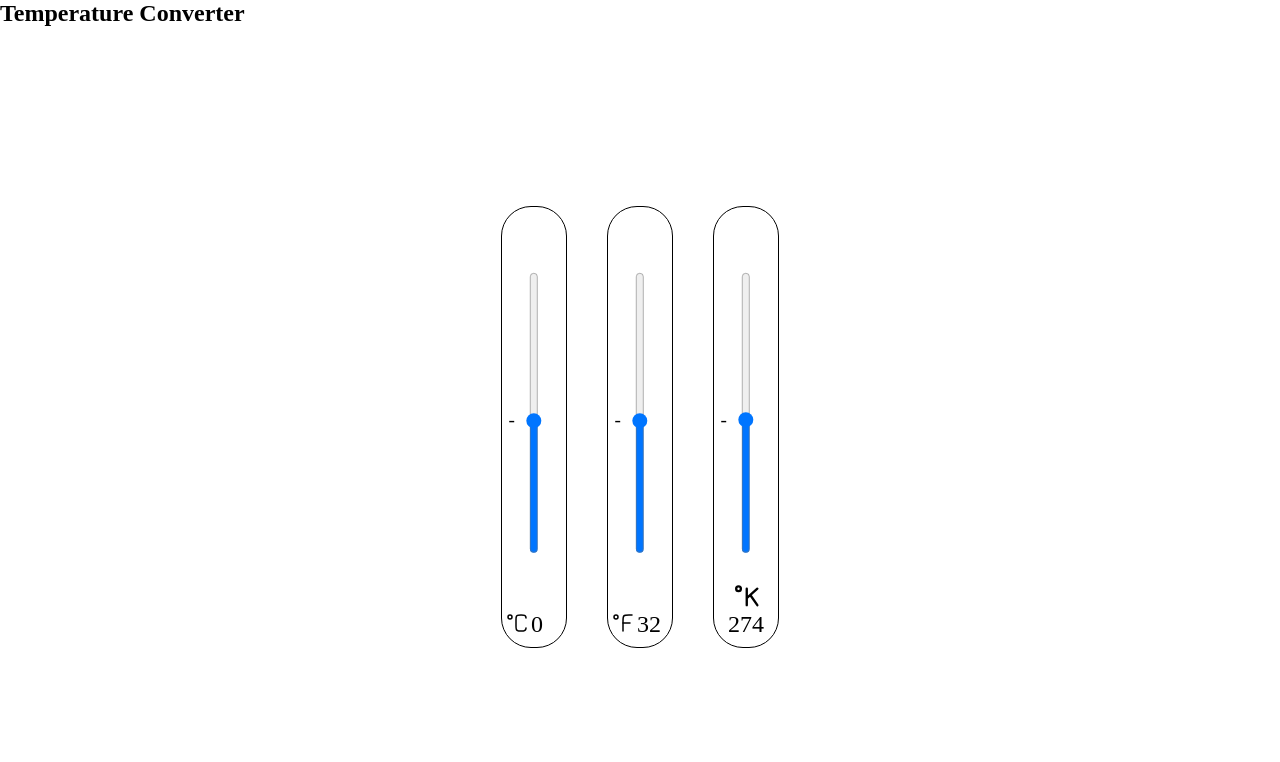
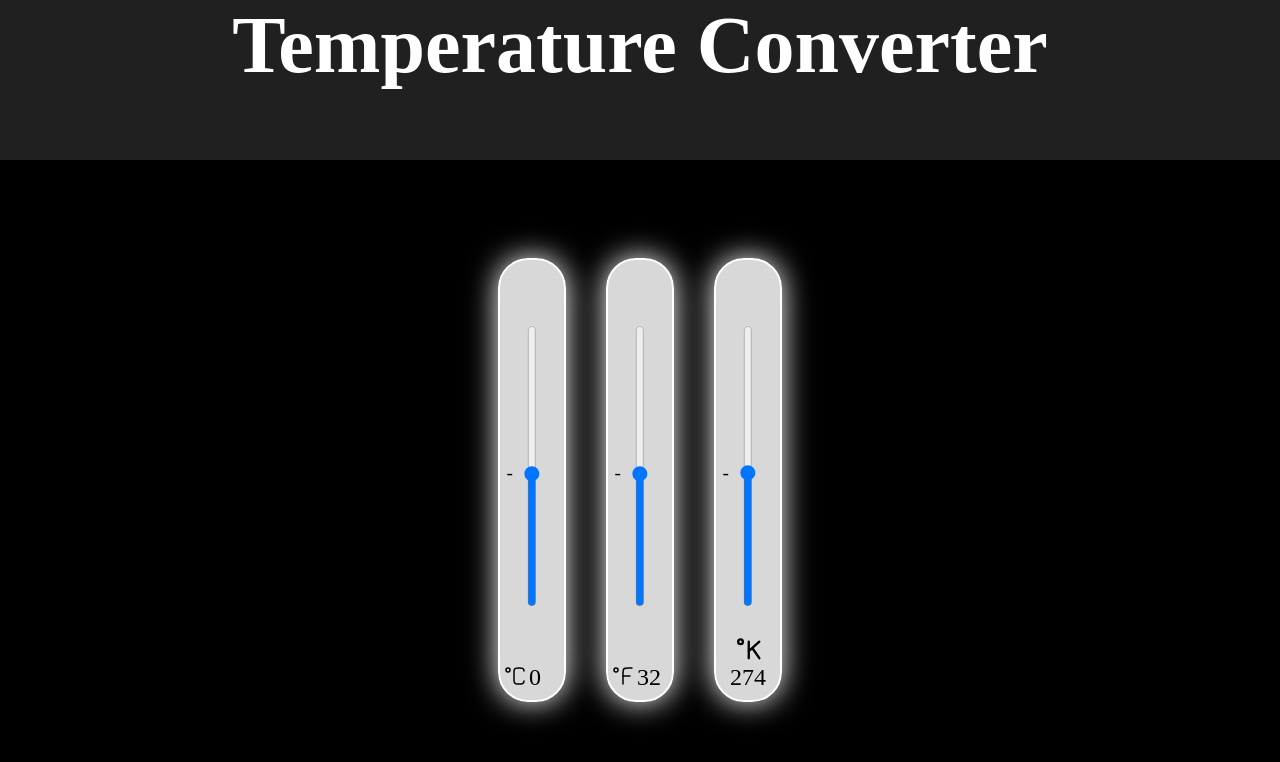
Before and after one commit to aaditya-shrivastava/Converters, a plain HTML site: page converters/temperature converter/index.html in a window 1280 px wide. Drawn offline with Linux system fonts and the light colour scheme.

Commit message:
Add style

```diff
--- a/converters/temperature converter/style.css
+++ b/converters/temperature converter/style.css
@@ -2,9 +2,22 @@
     margin: 0px;
     padding: 0px;
 }
+body{
+    background-color: black;
+}
+nav{
+    background-color: rgb(32, 32, 32);
+    height: 20vh;
+    width: 100vw;
+}
+nav h1{
+    font-size: 10vh;
+    color: white;
+    text-align: center;
+}
 main{
     width: 100vw;
-    height: 100vh;
+    height: 80vh;
     display: flex;
     justify-content: center;
     align-items: center;
@@ -16,8 +29,10 @@ main{
     left: -170%;
 }
 .Section{
-    border: 1px solid black;
+    border: 2px solid white;
     border-radius: 30px;
+    background-color: rgba(255, 255, 255, 0.848);
+    box-shadow: 0px 0px 30px white;
     height: 55vh;
     width: 5vw;
     margin: 20px;
```
